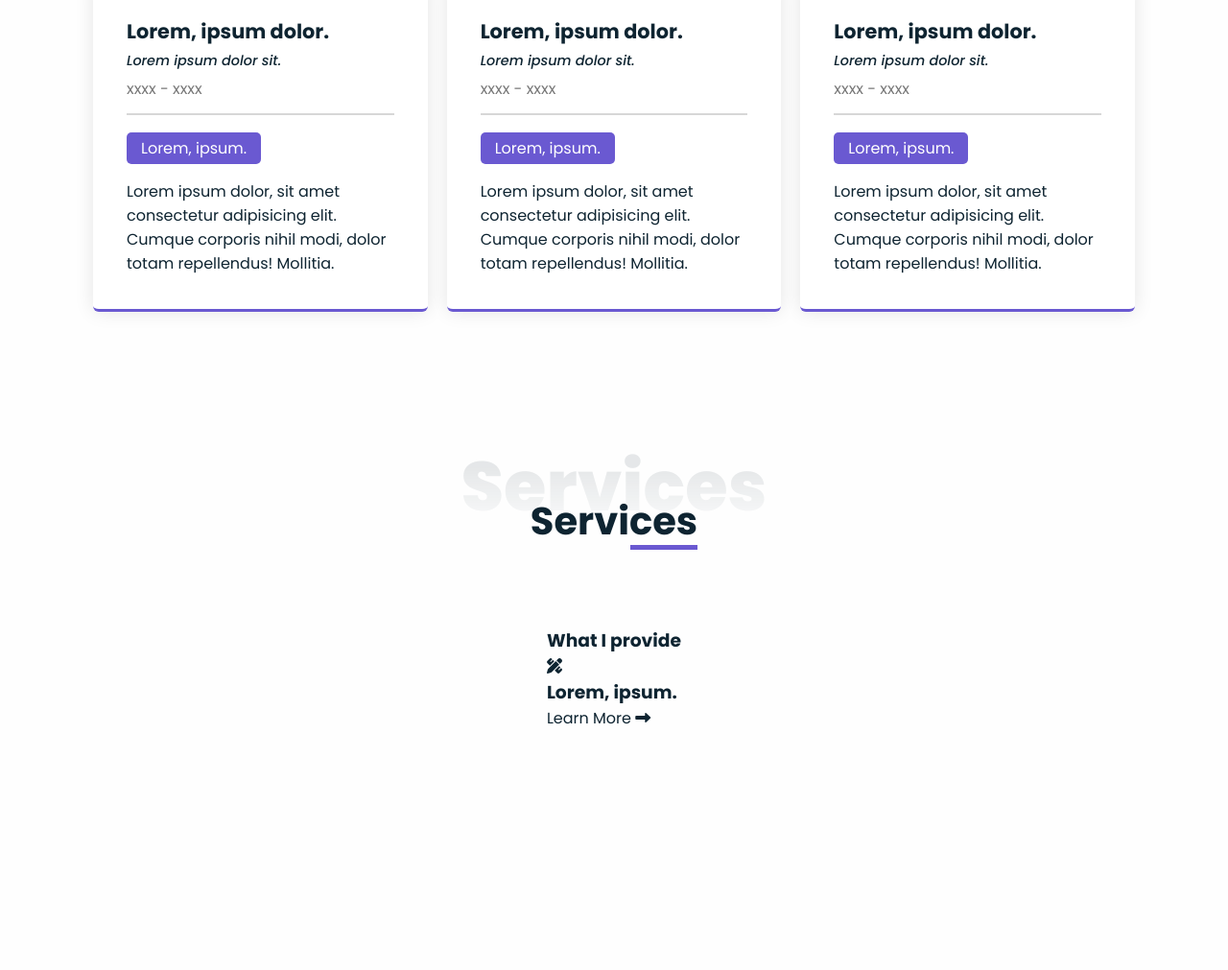
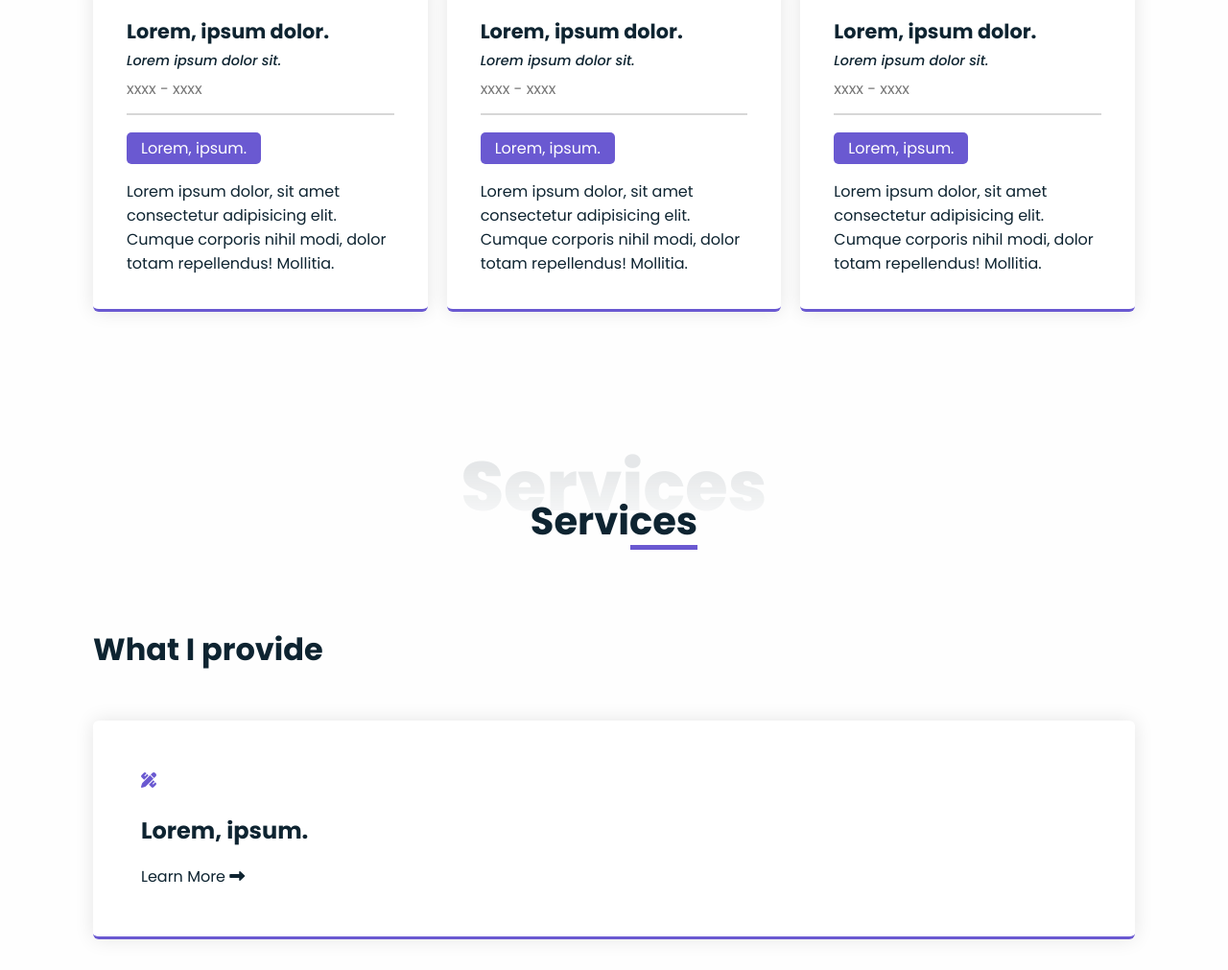
Before and after one commit to Cressoni/portifolio, a plain HTML site: page index.html in a window 1280 px wide. Shown: the part 3070-4081 px from the top of the page at 96% size. Before the commit the page ends 3863 px from the top, so only its background shows below. Drawn offline with nearby package versions, Linux system fonts and the light colour scheme.

Commit message:
Services layout adjustments

```diff
--- a/Assets/style.css
+++ b/Assets/style.css
@@ -537,3 +537,58 @@ header.sticky .nav-bar {
 .edu-list .item:hover, .bar:hover, .experience-card:hover{
     transform: scale(1.03);
 }
+
+
+/*_____Services Section______*/
+
+.services .container .content{
+    width: 100%;
+}
+
+.services-description h3{
+    font-size: 2em;
+    margin-bottom: 50px;
+}
+
+/*
+.service-info .service-all{
+    max-width: 100%;
+    display: grid;
+    /*grid-template-columns: repeat(auto-fit, minmax (300px, 1fr));
+    grid-auto-columns: minmax(300px, 1fr);
+    grid-auto-flow: column;
+    gap: 20px;
+    margin: 0 auto;
+}
+*/
+
+.services-list{
+    display: grid;
+    grid-template-columns: repeat(auto-fill, minmax(225px, 1fr));
+    max-width: 100%;
+    margin: 0 auto;
+    gap: 20px;
+}
+
+
+
+.service-card{
+    background: var(--card-bg-color);
+    border-bottom: 3px solid var(--second-color);
+    padding: 50px;
+    border-radius: 6px;
+    box-shadow: var(--box-shadow);
+}
+
+.service-card > i {
+    color: var(--second-color);
+    font-family: 3em;
+    margin-bottom: 30px;
+}
+
+.service-card h3{
+    font-size: 1.5em;
+    font-weight: 700;
+    line-height: 30px;
+    margin-bottom: 20px;
+}
--- a/index.html
+++ b/index.html
@@ -233,6 +233,7 @@
             <div class="services-description">
                 <h3>What I provide</h3>
             </div><!--services-description-->
+            <div class="service-info service-all">
                 <ul class="service-list">
                     <li class="service-container">
                         <div class="service-card">
@@ -242,6 +243,7 @@
                         </div>
                     </li>
                 </ul>
+            </div>
         </div><!--content-->
     </div>
   </section>
```
Lines whose indentation alone changed are shown as unchanged.
